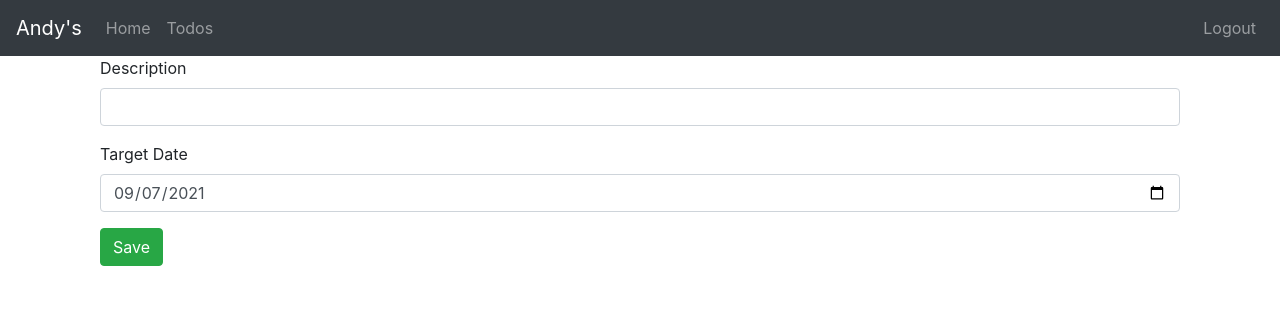
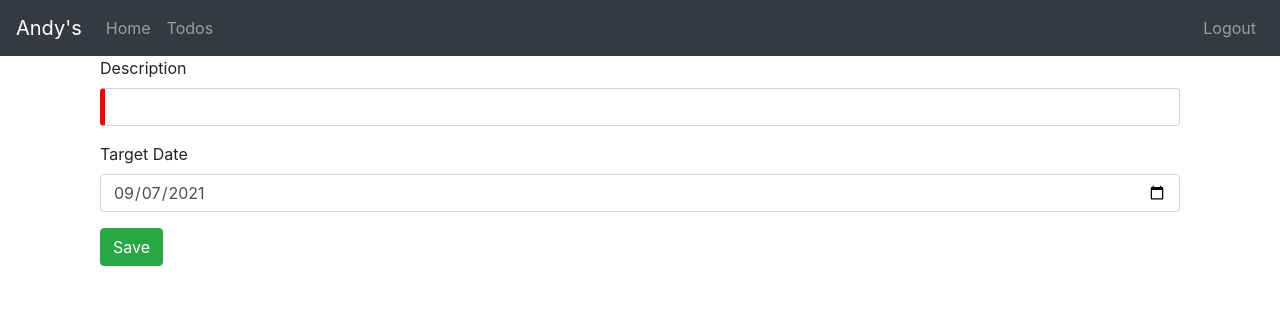
Before and after one commit to weat0212/angular-login, an Angular app: page /todos/1 in a window 1280 px wide. Shown: the top 316 px of the page. Built offline with nearby package versions, Linux system fonts and the light colour scheme; no server answers; sample sign-in values are in the browser's storage.

Commit message:
invalid value styling

```diff
--- a/src/app/todo/todo.component.css
+++ b/src/app/todo/todo.component.css
@@ -0,0 +1,3 @@
+.ng-invalid:not(form) {
+    border-left: 5px solid red;
+}
--- a/src/app/todo/todo.component.html
+++ b/src/app/todo/todo.component.html
@@ -1,17 +1,23 @@
 <div class="container">
 
+    <div class="alert alert-warning" *ngIf="todoForm.dirty && todoForm.invalid">Enter Valide Values</div>
+    <div class="alert alert-warning" *ngIf="todoForm.dirty && todoForm.invalid">Enter Valide Values</div>
+
+    <form (ngSubmit)="!todoForm.invalid && saveTodo()" #todoForm="ngForm">
         <fieldset class="form-group">
             <label>Description</label>
-        <input type="text" [(ngModel)]='todo.description' class="form-control" name="description" required="required">
+            <input type="text" [(ngModel)]='todo.description' class="form-control"
+                    name="description" required="required" minlength="1" maxlength="150">
         </fieldset>
 
         <fieldset class="form-group">
             <label>Target Date</label>
-        <input type="date"
+            <input type="date" #targetDate="ngModel"
             [ngModel]="todo.targetDate | date:'yyyy-MM-dd'"
             (ngModelChange)="todo.targetDate = $event"
             class="form-control" name="targetDate" required="required">
         </fieldset>
 
-    <button class="btn btn-success" (click)="saveTodo()">Save</button>
+        <button type="submit" class="btn btn-success">Save</button>
+    </form>
 </div>
```
Lines whose indentation alone changed are shown as unchanged.
